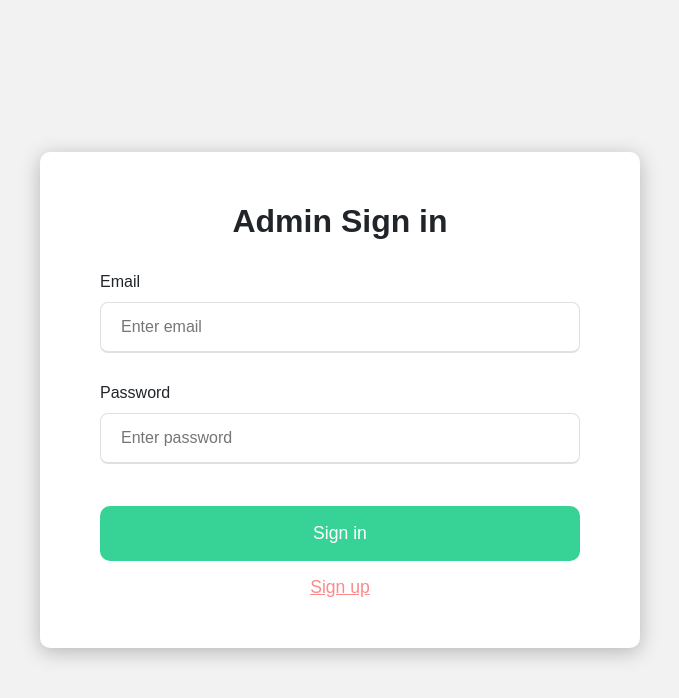
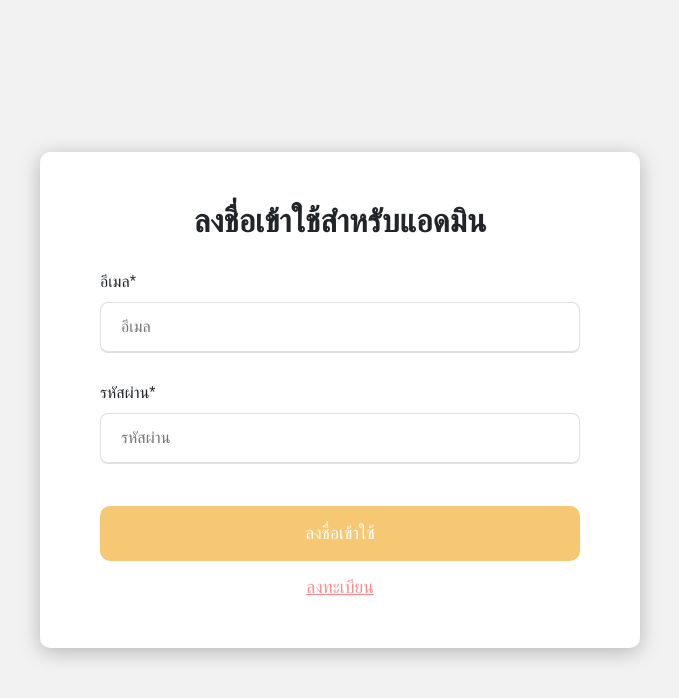
Before and after one commit to NapatpanOP/Anapos, a React (Vite) app: page /admin in a window 1280 px wide. Shown: the top 698 px of the page, without its empty margins (300-979 px from the left). Built offline with nearby package versions, Linux system fonts and the light colour scheme; a web font is replaced by a local one.

Commit message:
update code

```diff
--- a/src/admin/AdminSignin/AdminSignin.css
+++ b/src/admin/AdminSignin/AdminSignin.css
@@ -60,8 +60,8 @@ body {
     width: 100%;
   }
 
-  button[type="submit"] {
-    background-color: #37D295;
+ #admin-signin {
+    background-color: #F7C873;
     color: white;
     padding: 14px 20px;
     margin: 8px 0;
@@ -69,6 +69,10 @@ body {
     border-radius: 10px;
     cursor: pointer;
     width: 100%;
+  }
+
+  #admin-signin:hover {
+    background-color: #c5a05b;
   }
 
   .signup-container {
@@ -93,7 +97,7 @@ body {
 
   input[type="email"]:focus,
   input[type="password"]:focus {
-    border-bottom: 2px solid #26996b;
+    border-bottom: 2px solid #F7C873;
   }
 
   /* apply styles for larger screens */
--- a/src/admin/AdminSignin/AdminSignin.jsx
+++ b/src/admin/AdminSignin/AdminSignin.jsx
@@ -59,36 +59,36 @@ const AdminSignin = () => {
     <div className="login-container">
       <div>
         <div className="login-form">
-          <h2>Admin Sign in</h2>
+          <h2>ลงชื่อเข้าใช้สำหรับแอดมิน</h2>
           <div className="form-group">
-            <label htmlFor="email">Email</label>
+            <label htmlFor="email">อีเมล*</label>
             <input
               type="email"
               id="email"
-              placeholder="Enter email"
+              placeholder="อีเมล"
               value={email}
               onChange={(e) => setEmail(e.target.value)}
             />
             {emailError && <p className="error">{emailError}</p>}
           </div>
           <div className="form-group">
-            <label htmlFor="password">Password</label>
+            <label htmlFor="password">รหัสผ่าน*</label>
             <input
               type="password"
               id="password"
-              placeholder="Enter password"
+              placeholder="รหัสผ่าน"
               value={password}
               onChange={(e) => setPassword(e.target.value)}
             />
             {passwordError && <p className="error">{passwordError}</p>}
           </div>
           <p className="text-error">{errorMessage}</p>
-          <button onClick={() => signin({email: email, password: password})} type="submit" className="btn btn-primary btn-success">
-            Sign in
+          <button onClick={() => signin({email: email, password: password})} type="submit" className="btn btn-primary btn-success" id="admin-signin">
+            ลงชื่อเข้าใช้
           </button>
           <div class="signup-container">
             <Link to="/admin-signup">
-              <button type="signup">Sign up</button>
+              <button type="signup">ลงทะเบียน</button>
             </Link>
           </div>
         </div>
--- a/src/admin/AdminSignup/AdminSignup.css
+++ b/src/admin/AdminSignup/AdminSignup.css
@@ -87,8 +87,8 @@ body {
     height: inherit;
   }
 
-  button[type="submit"] {
-    background-color: #37D295;
+#admin-signup {
+    background-color: #F7C873;
     color: white;
     padding: 14px 20px;
     margin: 8px 0;
@@ -96,6 +96,10 @@ body {
     border-radius: 10px;
     cursor: pointer;
     width: 100%;
+  }
+
+  #admin-signup:hover {
+    background-color: #c5a05b;
   }
 
   button[type="login"] {
--- a/src/admin/AdminSignup/AdminSignup.jsx
+++ b/src/admin/AdminSignup/AdminSignup.jsx
@@ -54,38 +54,40 @@ const AdminSignup = () => {
     <div className="register-container">
       <div className="register-form-container">
         <div>
-          <h2>SIGN UP FOR ACCESS</h2>
+          <h2>ลงทะเบียนสำหรับแอดมิน</h2>
           <div className="form-group">
-            <label htmlFor="email">EMAIL*</label>
+            <label htmlFor="email">อีเมล*</label>
             <input
               type="email"
               id="email"
               value={email}
               onChange={(e) => setEmail(e.target.value)}
               className={validateEmail(email) ? "" : "invalid"}
+              placeholder="อีเมล"
             />
           </div>
           <div className="form-group">
-            <label htmlFor="password">PASSWORD*</label>
+            <label htmlFor="password">รหัสผ่าน*</label>
             <input
               type="password"
               id="password"
               value={password}
               onChange={(e) => setPassword(e.target.value)}
               className={validatePassword(password) ? "" : "invalid"}
+              placeholder="รหัสผ่าน"
             />
           </div>
           <p className="text-error">{errorMessage}</p>
           <div className="form-group">
 
             <div className="Signup-submit">
-              <button onClick={() => signup({ email: email, password: password})} type="submit" className="btn btn-primary Signup-submit btn-success">
-                CONFIRM
+              <button onClick={() => signup({ email: email, password: password})} type="submit" className="btn btn-primary Signup-submit btn-success" id="admin-signup">
+                ลงทะเบียน
               </button>
             </div>
             <div class="login-containersignup">
               <Link to="/admin">
-                <button type="login">sign in</button>
+                <button type="login">ลงชื่อเข้าใช้</button>
               </Link>
             </div>
           </div>
```
